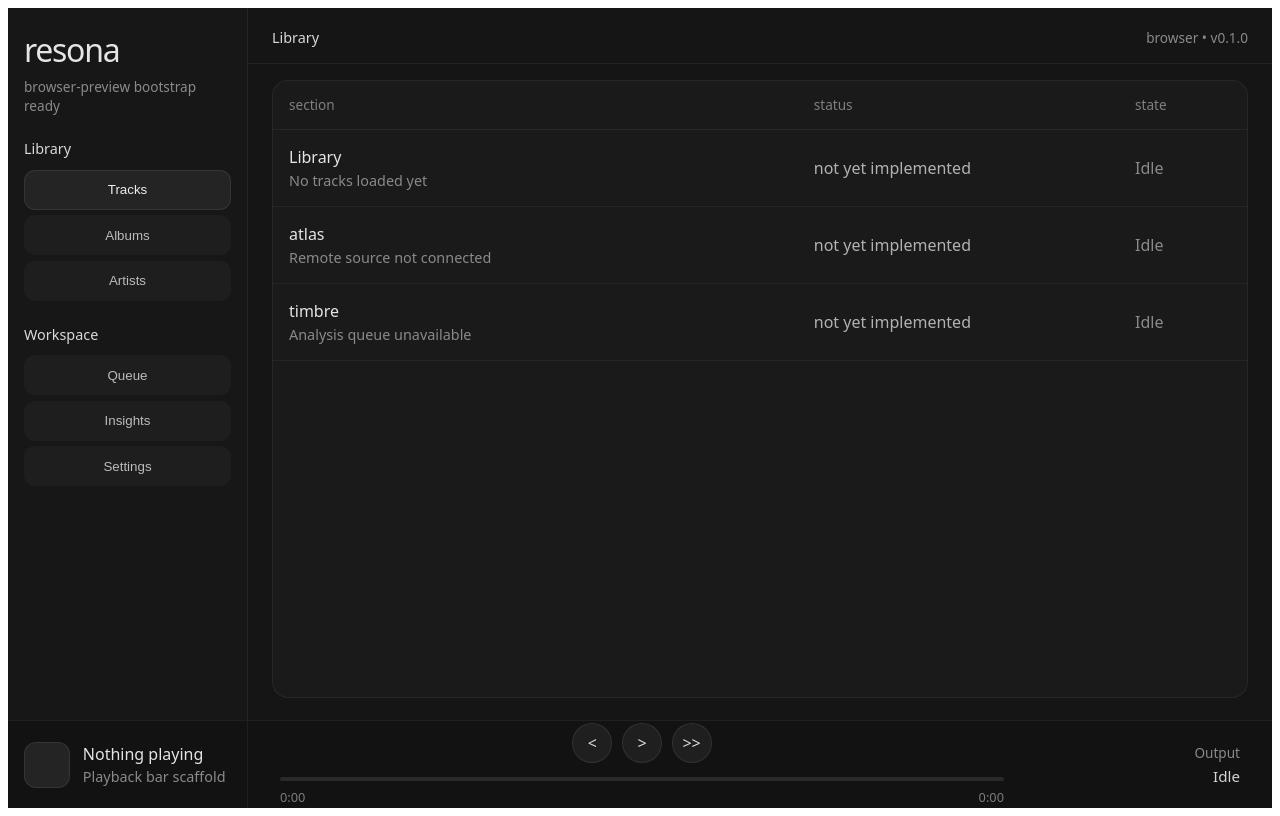
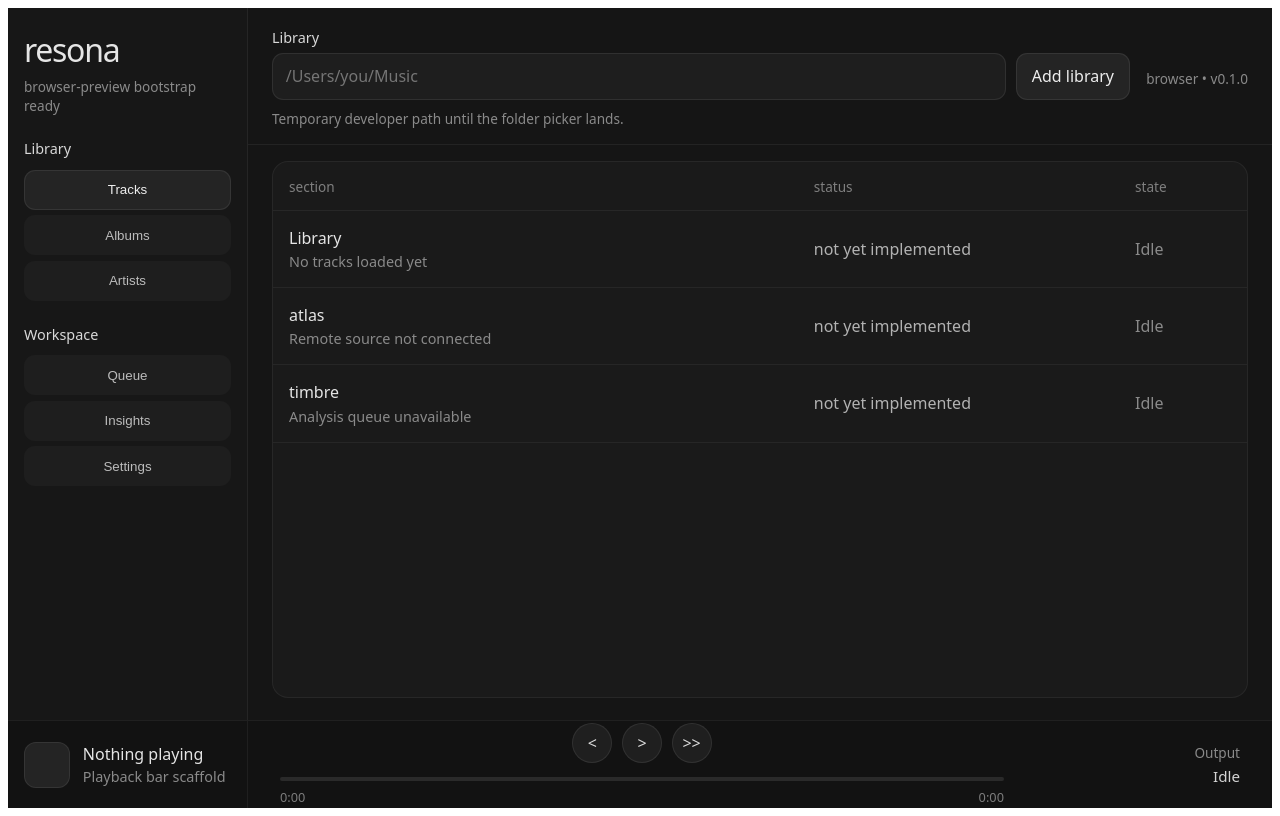
Before and after one commit to rujulw/resona, a React (Vite) app in the folder client/: page / in a window 1280 px wide. Built offline with nearby package versions, Linux system fonts and the light colour scheme; the HTML template or start-up script is replaced by a standard one.

Commit message:
[doc] update docs w/ pagination/sort/search

```diff
--- a/client/src/App.tsx
+++ b/client/src/App.tsx
@@ -4,6 +4,7 @@ import {
   bootstrapApp,
   getShellState,
   playbackAction,
+  scanLocalLibrary,
   type BootstrapPayload,
   type LibraryRow,
   type NavSection,
@@ -128,6 +129,38 @@ const mutedLabelStyle = {
   fontSize: "0.85rem",
 } as const;
 
+const importControlsStyle = {
+  display: "grid",
+  gap: "0.6rem",
+} as const;
+
+const importRowStyle = {
+  display: "flex",
+  gap: "0.6rem",
+  alignItems: "center",
+  flexWrap: "wrap",
+} as const;
+
+const inputStyle = {
+  flex: "1 1 320px",
+  minWidth: "240px",
+  padding: "0.72rem 0.8rem",
+  borderRadius: "0.7rem",
+  border: "1px solid rgba(255, 255, 255, 0.08)",
+  background: "#1e1e1e",
+  color: "#e5e5e5",
+  font: "inherit",
+} as const;
+
+const actionButtonStyle = {
+  padding: "0.72rem 0.95rem",
+  borderRadius: "0.7rem",
+  border: "1px solid rgba(255, 255, 255, 0.08)",
+  background: "#242424",
+  color: "#ededed",
+  font: "inherit",
+} as const;
+
 const libraryPaneStyle = {
   padding: "1rem 1.5rem 1.5rem",
   minWidth: 0,
@@ -223,6 +256,12 @@ type ShellState = {
   playback: PlaybackShellState;
 };
 
+type ScanState =
+  | { status: "idle"; message: string }
+  | { status: "running"; message: string }
+  | { status: "success"; message: string }
+  | { status: "error"; message: string };
+
 function formatDuration(totalSeconds: number): string {
   const minutes = Math.floor(totalSeconds / 60);
   const seconds = totalSeconds % 60;
@@ -233,6 +272,11 @@ function formatDuration(totalSeconds: number): string {
 export default function App() {
   const [state, setState] = useState<BootstrapState>({ status: "loading" });
   const [shellState, setShellState] = useState<ShellState | null>(null);
+  const [libraryPath, setLibraryPath] = useState("");
+  const [scanState, setScanState] = useState<ScanState>({
+    status: "idle",
+    message: "Temporary developer path until the folder picker lands.",
+  });
 
   useEffect(() => {
     let cancelled = false;
@@ -326,6 +370,49 @@ export default function App() {
     });
   };
 
+  const refreshShellState = () => {
+    void getShellState().then((shellPayload) => {
+      setShellState((existing) => ({
+        activeSectionId: existing?.activeSectionId ?? shellPayload.navSections[0]?.id ?? "tracks",
+        navSections: shellPayload.navSections,
+        libraryRows: shellPayload.libraryRows,
+        playback: existing?.playback ?? shellPayload.playback,
+      }));
+    });
+  };
+
+  const handleScan = () => {
+    const trimmedPath = libraryPath.trim();
+    if (!trimmedPath) {
+      setScanState({
+        status: "error",
+        message: "Enter a local folder path for this temporary scaffold.",
+      });
+      return;
+    }
+
+    setScanState({
+      status: "running",
+      message: "Scanning local library...",
+    });
+
+    void scanLocalLibrary(trimmedPath)
+      .then((summary) => {
+        setScanState({
+          status: "success",
+          message: `Indexed ${summary.discoveredTracks} track(s) from ${summary.libraryRootName}.`,
+        });
+        refreshShellState();
+      })
+      .catch((error: unknown) => {
+        setScanState({
+          status: "error",
+          message:
+            error instanceof Error ? error.message : "Failed to scan local library.",
+        });
+      });
+  };
+
   return (
     <main style={appSurfaceStyle}>
       <aside style={sidebarStyle}>
@@ -391,8 +478,31 @@ export default function App() {
 
       <section style={mainPaneStyle}>
         <header style={paneHeaderStyle}>
-          <div style={headerTextBlockStyle}>
+          <div style={{ ...headerTextBlockStyle, minWidth: 0, flex: "1 1 auto" }}>
             <h2 style={sectionTitleStyle}>Library</h2>
+            <div style={importControlsStyle}>
+              <div style={importRowStyle}>
+                <input
+                  aria-label="Temporary local library path"
+                  placeholder="/Users/you/Music"
+                  style={inputStyle}
+                  type="text"
+                  value={libraryPath}
+                  onChange={(event) => {
+                    setLibraryPath(event.target.value);
+                  }}
+                />
+                <button
+                  style={actionButtonStyle}
+                  type="button"
+                  onClick={handleScan}
+                  disabled={scanState.status === "running"}
+                >
+                  {scanState.status === "running" ? "Scanning..." : "Add library"}
+                </button>
+              </div>
+              <p style={mutedLabelStyle}>{scanState.message}</p>
+            </div>
           </div>
           <p style={mutedLabelStyle}>
             {payload.platform} • v{payload.appVersion}
--- a/client/src/desktop.ts
+++ b/client/src/desktop.ts
@@ -34,6 +34,16 @@ export type ShellStatePayload = {
   navSections: NavSection[];
   libraryRows: LibraryRow[];
   playback: PlaybackShellState;
+};
+
+export type ScanSummary = {
+  libraryRootId: string;
+  libraryRootName: string;
+  rootPath: string;
+  discoveredTracks: number;
+  insertedTracks: number;
+  updatedTracks: number;
+  removedTracks: number;
 };
 
 const browserBootstrapPayload: BootstrapPayload = {
@@ -102,3 +112,13 @@ export async function playbackAction(
     return browserShellStatePayload.playback;
   }
 }
+
+export async function scanLocalLibrary(
+  rootPath: string,
+  displayName?: string,
+): Promise<ScanSummary> {
+  return invoke<ScanSummary>("scan_local_library", {
+    rootPath,
+    displayName: displayName?.trim() ? displayName : null,
+  });
+}
```
Also changed, not shown: 4 other files (tests, documents, lock files or other folders).
